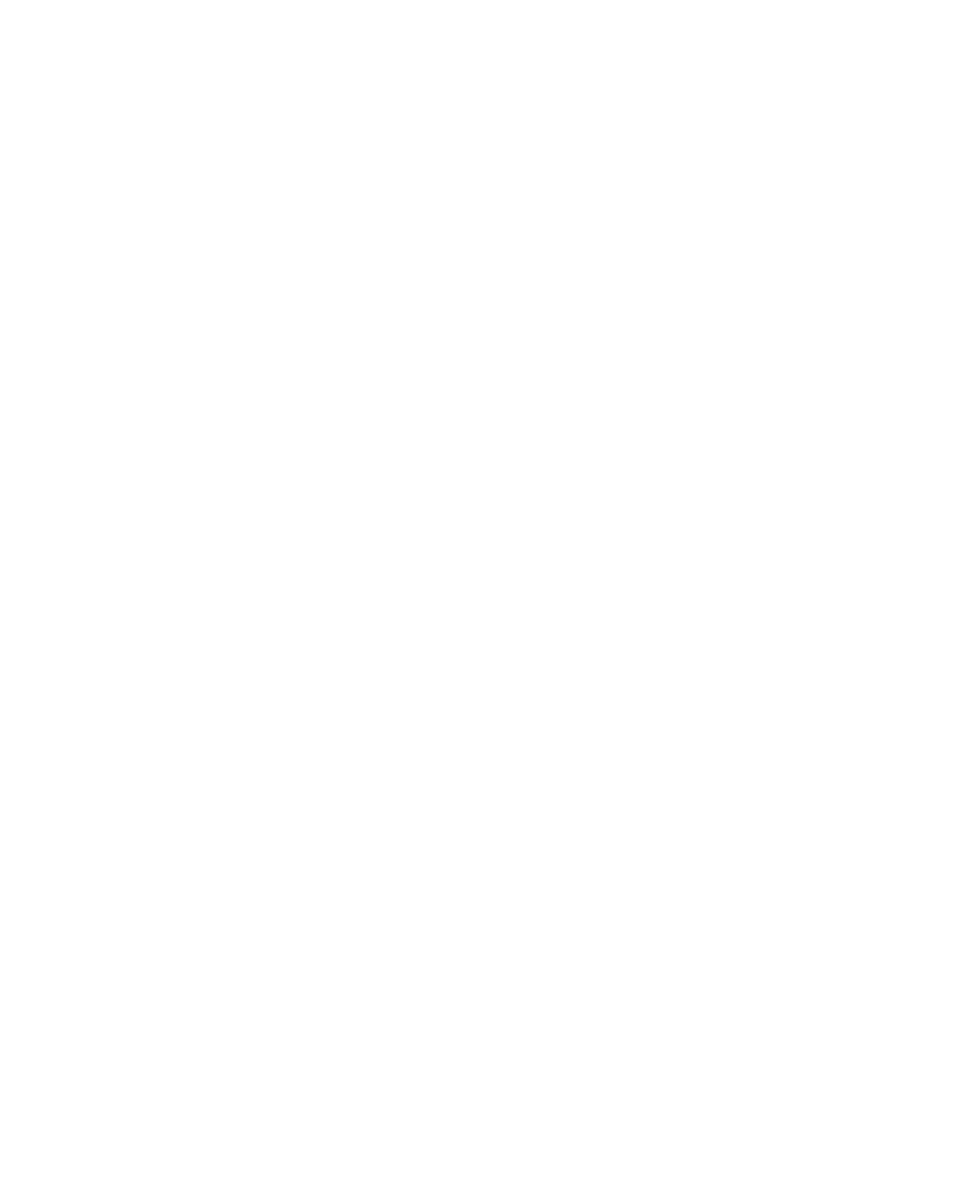
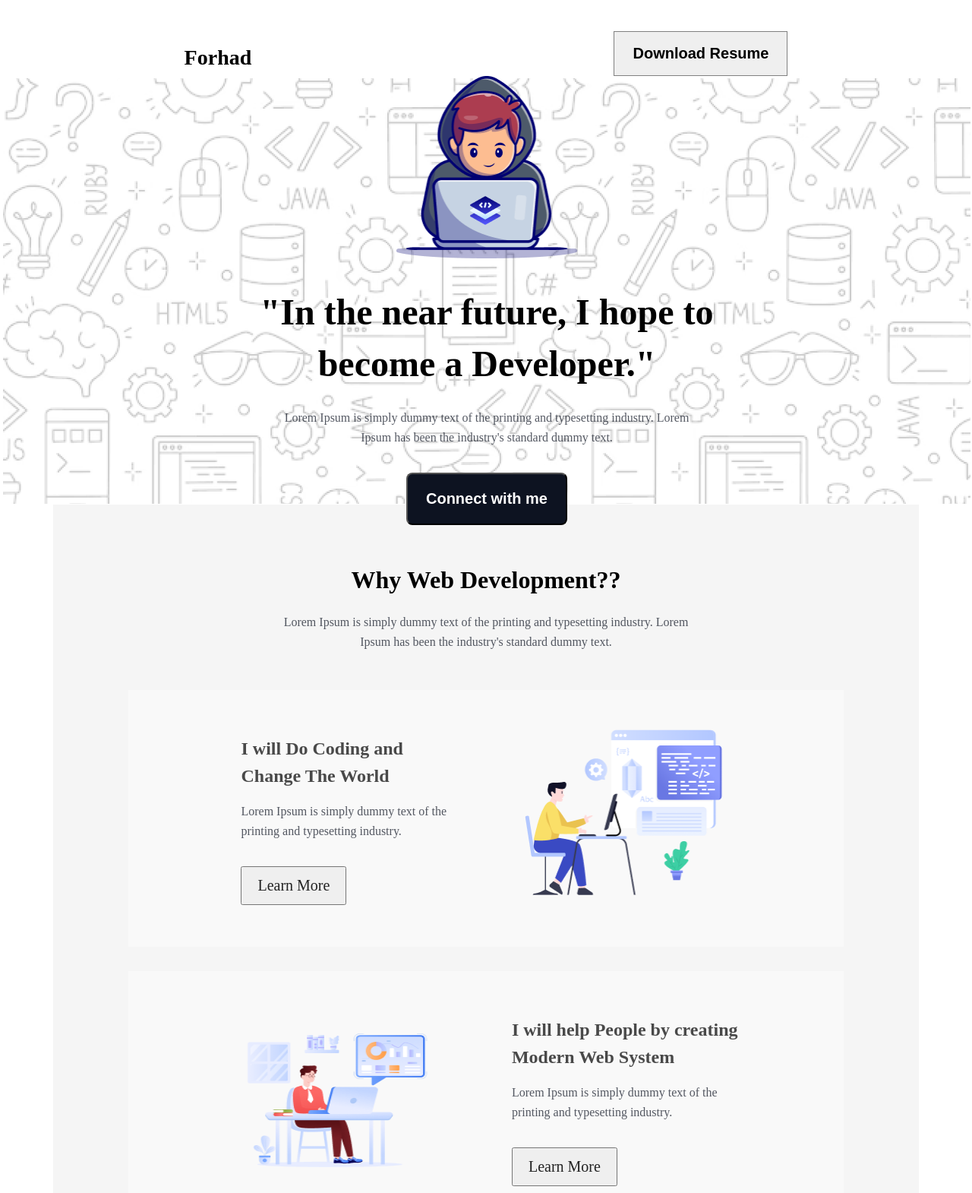
Before and after one commit to forhad823/portfolio-practice-2, a plain HTML site: page index.html in a window 1280 px wide. Shown: the top 1570 px of the page at 76% size. Before the commit the page ends 800 px from the top, so only its background shows below. Drawn offline with Linux system fonts and the light colour scheme; a web font is replaced by a local one.

Commit message:
done some code with gius uddin

```diff
--- a/index.html
+++ b/index.html
@@ -3,11 +3,102 @@
   <head>
     <meta charset="UTF-8" />
     <meta name="viewport" content="width=device-width, initial-scale=1.0" />
+
+    <!-- Azeretmono font below -->
+    <link rel="preconnect" href="https://fonts.googleapis.com" />
+    <link rel="preconnect" href="https://fonts.gstatic.com" crossorigin />
+    <link
+      href="https://fonts.googleapis.com/css2?family=Azeret+Mono:ital,wght@0,100..900;1,100..900&display=swap"
+      rel="stylesheet"
+    />
+    <!-- Azeretmono font above -->
     <title>portfolio practice 2</title>
+    <link rel="stylesheet" href="styles.css" />
   </head>
-  <body>
-    <header></header>
-    <main></main>
+  <body class="azeret-mono-normal">
+    <header>
+      <div class="navbar">
+        <div class="logo">
+          <h1>Forhad</h1>
+        </div>
+        <div class="resume-btn">
+          <button class="resume">Download Resume</button>
+        </div>
+      </div>
+      <div class="banner-container">
+        <div class="banner-content">
+          <img
+            class="banner-img"
+            src="/assets/Group.png"
+            alt="a boy working on laptop"
+          />
+          <h1>
+            "In the near future, I hope to <br />
+            become a Developer."
+          </h1>
+          <p>
+            Lorem Ipsum is simply dummy text of the printing and typesetting
+            industry. Lorem <br />
+            Ipsum has been the industry's standard dummy text.
+          </p>
+          <button class="connect">Connect with me</button>
+        </div>
+      </div>
+    </header>
+    <main>
+      <div class="why-dev-container">
+        <div class="title-block-1" style="padding: 0px 47px 48px">
+          <h1 class="section-title">Why Web Development??</h1>
+          <p class="paragraph">
+            Lorem Ipsum is simply dummy text of the printing and typesetting
+            industry. Lorem <br />
+            Ipsum has been the industry's standard dummy text.
+          </p>
+        </div>
+        <div class="why-box">
+          <div class="string-box">
+            <h2 class="box-title">
+              I will Do Coding and<br />
+              Change The World
+            </h2>
+            <p class="box-para paragraph">
+              Lorem Ipsum is simply dummy text of the<br />
+              printing and typesetting industry.
+            </p>
+            <button class="box-button azeret-mono-normal">Learn More</button>
+          </div>
+          <img class="img-box" src="./assets/Layer_1.png" alt="work-desk1" />
+        </div>
+        <div class="why-box">
+          <img class="img-box" src="./assets/Group 3.png" alt="work-desk2" />
+          <div class="string-box">
+            <h2 class="box-title">
+              I will help People by creating<br />
+              Modern Web System
+            </h2>
+            <p class="box-para paragraph">
+              Lorem Ipsum is simply dummy text of the<br />
+              printing and typesetting industry.
+            </p>
+            <button class="box-button azeret-mono-normal">Learn More</button>
+          </div>
+        </div>
+        <div class="why-box">
+          <div class="string-box">
+            <h2 class="box-title">
+              I will Do Coding and<br />
+              Change The World
+            </h2>
+            <p class="box-para paragraph">
+              Lorem Ipsum is simply dummy text of the<br />
+              printing and typesetting industry.
+            </p>
+            <button class="box-button azeret-mono-normal">Learn More</button>
+          </div>
+          <img class="img-box" src="./assets/Group 4.png" alt="work-desk3" />
+        </div>
+      </div>
+    </main>
     <footer></footer>
   </body>
 </html>
--- /dev/null
+++ b/styles.css
@@ -0,0 +1,155 @@
+@import url("https://fonts.googleapis.com/css2?family=Azeret+Mono:ital,wght@0,100..900;1,100..900&display=swap");
+
+/* Universal reset for all elements */
+* {
+  margin: 1px;
+  padding: 0px;
+  /* box-sizing: border-box; Ensures consistent box model */
+}
+
+.azeret-mono-normal {
+  font-family: "Azeret Mono", serif;
+  font-optical-sizing: auto;
+  font-weight: normal;
+  font-style: normal;
+}
+/* ---------------fonts and default styles above--------------- */
+.navbar {
+  display: flex;
+  justify-content: space-around;
+  align-items: center;
+}
+.resume {
+  padding: 17px 24px;
+  margin-top: 38px;
+  font-weight: 600;
+  font-size: 20px;
+  border: 1px solid gray;
+}
+.navbar .logo h1 {
+  font-weight: 800;
+  font-size: 28px;
+  height: 33px;
+  margin-top: 50px;
+}
+
+.banner-container {
+  width: 100%;
+  height: 70vh;
+  background-image: url(./assets/Hero-bg.png);
+  display: flex;
+  align-items: center;
+  justify-content: center;
+  text-align: center;
+}
+.banner-content .banner-img {
+  width: 240px;
+  height: 240px;
+  margin-top: 26px;
+  margin-bottom: 32px;
+}
+
+.connect {
+  background-color: #0d1321;
+  color: white;
+  padding: 21px 24px;
+  font-size: 20px;
+  font-weight: 600;
+  border-radius: 8px;
+}
+
+.banner-content h1 {
+  font-size: 48px;
+  font-weight: 800;
+  line-height: 68px;
+}
+
+.banner-content p {
+  margin-top: 24px;
+  margin-bottom: 32px;
+  color: #0d1321;
+  opacity: 70%;
+  font-size: 16px;
+  font-weight: 400;
+  line-height: 26px;
+}
+
+/* .....Shared styles  start................ */
+
+.section-title {
+  margin-bottom: 24px;
+  font-size: 32px;
+  font-weight: 800;
+  opacity: 100%;
+}
+
+.sub-title {
+  /*for h3*/
+  margin-bottom: 8px;
+  font-size: 24px;
+  font-weight: 800;
+  opacity: 100%;
+}
+
+.paragraph {
+  color: #0d1321;
+  opacity: 70%;
+  font-size: 16px;
+  font-weight: 400;
+  line-height: 26px;
+}
+
+.lm-link {
+  margin-top: 24px;
+  font-weight: bold;
+  font-size: 16px;
+  opacity: 100%;
+  text-decoration: underline;
+}
+
+main,
+footer {
+  max-width: 1140px;
+  margin: 0 auto;
+  text-align: center;
+}
+main {
+  background-color: rgb(245, 245, 245);
+}
+/* ......Shared styles end......... */
+
+.why-dev-container {
+  padding: 80px 97px;
+}
+
+/* ......why-box styles..............*/
+.why-box {
+  padding: 48px;
+  display: flex;
+  justify-content: space-evenly;
+  background-color: rgb(249, 249, 249);
+  margin-bottom: 32px;
+  text-align: left;
+}
+
+.box-title {
+  font-weight: bold;
+  font-size: 24px;
+  line-height: 36px;
+  opacity: 70%;
+  margin-top: 10px;
+}
+.box-para {
+  margin-top: 16px;
+  margin-bottom: 32px;
+}
+.box-button {
+  padding: 12px 20px;
+  font-weight: 400;
+  font-size: 20px;
+  color: rgb(34, 34, 34);
+}
+.img-box {
+  width: 274px;
+  height: 240px;
+}
```
